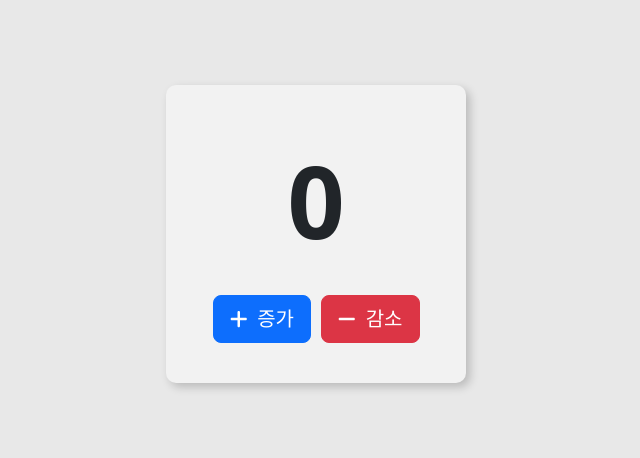
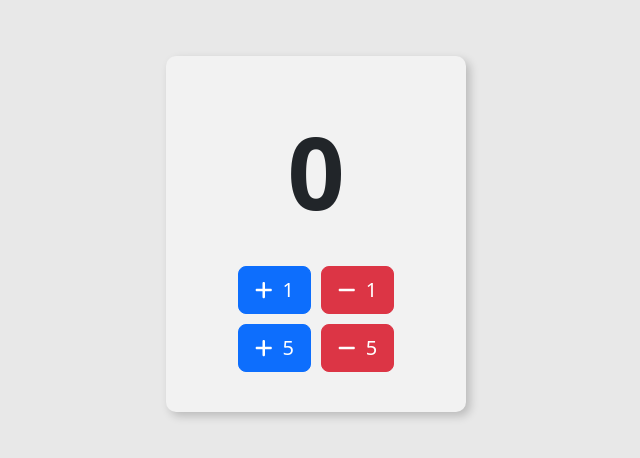
Before and after one commit to seambark/noona_react, a React (Create React App) app: page /counter in a window 1280 px wide. Shown: the part 166-624 px from the top of the page, without its empty margins (324-964 px from the left). Built offline with nearby package versions, Linux system fonts and the light colour scheme.

Commit message:
'payload'

```diff
--- a/src/App.css
+++ b/src/App.css
@@ -353,6 +353,13 @@ p {
 .counter_btn button svg {
     margin-right: 5px;
 }
+.counter_box .row:last-child .counter_btn {
+    margin-top: 10px;
+}
+/* .counter_box .row:last-child .counter_btn button{
+    background-color: #b4b5b5;
+    border-color: #b4b5b5;
+} */
 
 
 @media screen and (max-width: 768px) {
--- a/src/redux/reducer/reducer.js
+++ b/src/redux/reducer/reducer.js
@@ -3,12 +3,17 @@ let initialState={
 }
 
 function reducer(state=initialState,action) {
+    console.log(action)
 
     switch(action.type) {
         case "INCREMENT":
-            return  {...state, count:state.count+1};
+            return  {...state, count:state.count + 1};
         case "DECREMENT":
-            return {...state, count:state.count-1};
+            return {...state, count:state.count - 1};
+        case "INCREMENT_PAYLOAD":
+            return {...state, count:state.count + action.payload.num};
+        case "DECREMENT_PAYLOAD":
+            return {...state, count:state.count - action.payload.num};
         default:
             return {...state};
     }
--- a/src/redux_project/Counter.js
+++ b/src/redux_project/Counter.js
@@ -12,22 +12,29 @@ const Counter = () => {
     const dispatch = useDispatch();
 
 
-    const numberCheck = (name) => {
-        if(name === "DECREMENT" && countNum <= 0) {
-            alert('숫자는 0 이하로 감소할 수 없습니다.')
-        } else {
-            dispatch({type:name})
-            setActive(true)
-        }
+    const numberCheck = (name, num) => {
+        let payloadNum = num? num : 0;
+        dispatch({type:name,payload:{num : payloadNum}})
+        setActive(true)
     }
 
-    const increment = (e) => {
+    const increment = () => {
         numberCheck("INCREMENT")
         setIcon('+')
     }
 
-    const decrement = (e) => {
+    const decrement = () => {
         numberCheck("DECREMENT")
+        setIcon('-')
+    }
+
+    const increment_payload = () => {
+        numberCheck("INCREMENT_PAYLOAD", 5)
+        setIcon('+')
+    }
+
+    const decrement_payload = () => {
+        numberCheck("DECREMENT_PAYLOAD", 5)
         setIcon('-')
     }
 
@@ -49,11 +56,21 @@ const Counter = () => {
             </Row>
             <Row>
                 <Col className='counter_btn'>
-                    <Button type='button'variant="primary" size="lg" onMouseDown={(e) => check(e)} onClick={(e) => increment(e)}>
-                        <FontAwesomeIcon icon={faPlus} /> 증가
+                    <Button type='button'variant="primary" size="lg" onMouseDown={() => check()} onClick={() => increment()}>
+                        <FontAwesomeIcon icon={faPlus} /> 1
                     </Button>
-                    <Button type='button' variant="danger" size="lg" onMouseDown={(e) => check(e)} onClick={(e) => decrement(e)}>
-                        <FontAwesomeIcon icon={faMinus} /> 감소
+                    <Button type='button' variant="danger" size="lg" onMouseDown={() => check()} onClick={() => decrement()}>
+                        <FontAwesomeIcon icon={faMinus} /> 1
+                    </Button>
+                </Col>
+            </Row>
+            <Row>
+                <Col className='counter_btn'>
+                    <Button type='button'variant="primary" size="lg" onMouseDown={() => check()} onClick={() => increment_payload()}>
+                        <FontAwesomeIcon icon={faPlus} /> 5
+                    </Button>
+                    <Button type='button'variant="danger" size="lg" onMouseDown={() => check()} onClick={() => decrement_payload()}>
+                        <FontAwesomeIcon icon={faMinus} /> 5
                     </Button>
                 </Col>
             </Row>
```
